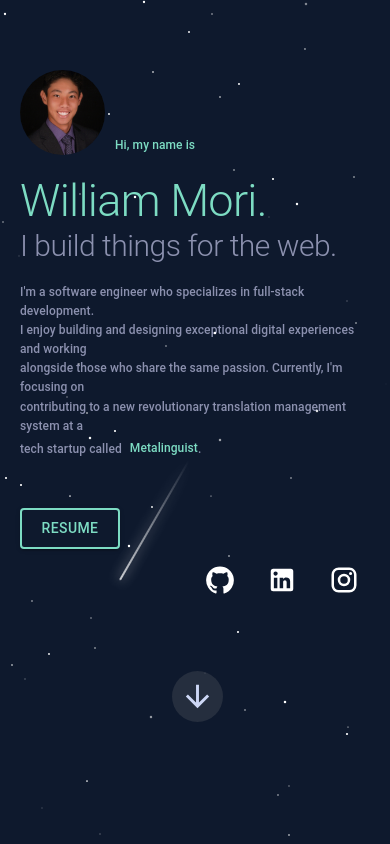
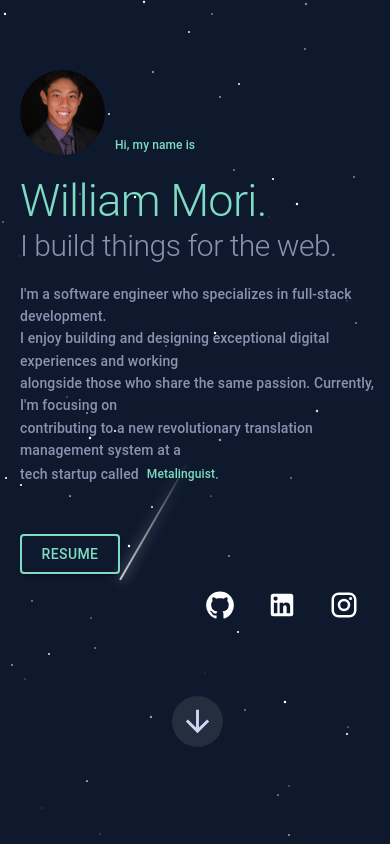
Before and after one commit to willmori/portfolio, a React (Create React App) app in the folder client/: page / in a window 390 px wide. Shown: the top 844 px of the page. Built offline with nearby package versions, Linux system fonts and the light colour scheme.

Commit message:
resume updated and font size for mobile adjusted

```diff
--- a/client/src/Components/ContributionContent.jsx
+++ b/client/src/Components/ContributionContent.jsx
@@ -111,7 +111,7 @@ const ContributionContent = ({ name, placement }) => {
                                                         }}/></IconButton> : ''}</Typography>
 
                     <Paper style={{padding: isMobileScreen ? '5px' : '20px', backgroundColor: 'rgba(20, 35, 60, 0.95)', borderRadius: '10px'}}>
-                        <Typography style={{fontSize: isSmallTablet ? isMobileScreen ? '7px' : '10px' : '16px', color: theme.palette.primary.textSecondary}}>{getDetails()}</Typography>
+                        <Typography style={{fontSize: isSmallTablet ? isMobileScreen ? '10px' : '10px' : '16px', color: theme.palette.primary.textSecondary}}>{getDetails()}</Typography>
                     </Paper>
                     <Container style={{display: 'flex', marginTop: isMobileScreen ? '' : '10px', position: 'relative', right: '20px'}}>
                         {getTechStack().map((tech) => (
--- a/client/src/Pages/Contact.jsx
+++ b/client/src/Pages/Contact.jsx
@@ -56,7 +56,7 @@ const Contact = () => {
         </div>
         <Typography style={{color: theme.palette.primary.textPrimary}}>What's Next?</Typography>
         <Typography variant="h3" style={{fontSize: isMobileScreen ? '30px' : '', color: theme.palette.primary.textContrast, fontWeight: 'bold', paddingTop: '20px', paddingBottom: '20px'}}>Get In Touch</Typography>
-        <Typography style={{color: theme.palette.primary.textSecondary, maxWidth: '705px', fontSize: isSmallTablet ? '12px' : '', paddingLeft: isSmallTablet ? '30px' : '', paddingRight: isSmallTablet ? '30px' : ''}}>
+        <Typography style={{color: theme.palette.primary.textSecondary, maxWidth: '705px', fontSize: isSmallTablet ? '14px' : '', paddingLeft: isSmallTablet ? '30px' : '', paddingRight: isSmallTablet ? '30px' : ''}}>
             While I am primarily looking for a full-stack, frontend, or backend software developer position, I am also open to freelance work!
             I embrace the opportunity to learn from any problem solving challenges I encounter along my software engineering journey and love working in a collaborative agile environment.
             For any inquiries or if you'd like to just say hi, please feel free to reach out!
--- a/client/src/Pages/Home.jsx
+++ b/client/src/Pages/Home.jsx
@@ -70,7 +70,7 @@ const Home = () => {
                     <Typography variant="h1" style={{fontSize: isMobileScreen ? '30px' : '', color: theme.palette.type === 'light' ? theme.palette.primary.textContrast : theme.palette.primary.textSecondary}}>
                         I build things for the web.
                     </Typography>
-                    <Typography variant="h6" style={{fontSize: isMobileScreen ? '12px' : '', marginTop: '20px', color: theme.palette.type === 'dark' ? theme.palette.primary.textSecondary : theme.palette.primary.textContrast}}>
+                    <Typography variant="h6" style={{fontSize: isMobileScreen ? '14px' : '', marginTop: '20px', color: theme.palette.type === 'dark' ? theme.palette.primary.textSecondary : theme.palette.primary.textContrast}}>
                                 I'm a software engineer who specializes in full-stack development.<br></br>
                                 I enjoy building and designing exceptional digital experiences and working<br></br>alongside those who share the same passion.
                                 Currently, I'm focusing on<br></br>contributing to a new revolutionary translation management system at a<br></br>tech startup called
```
Also changed, not shown: client/src/assets/Resume.png.
